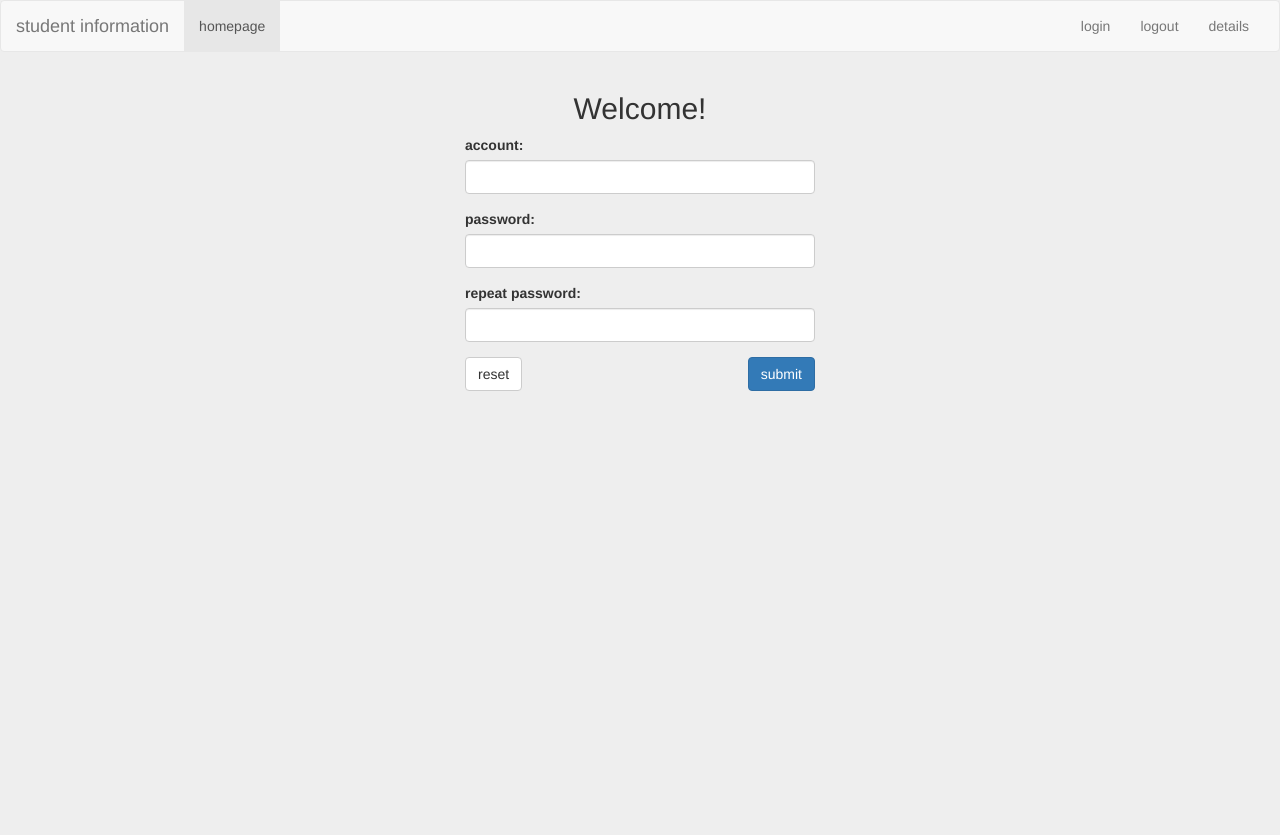
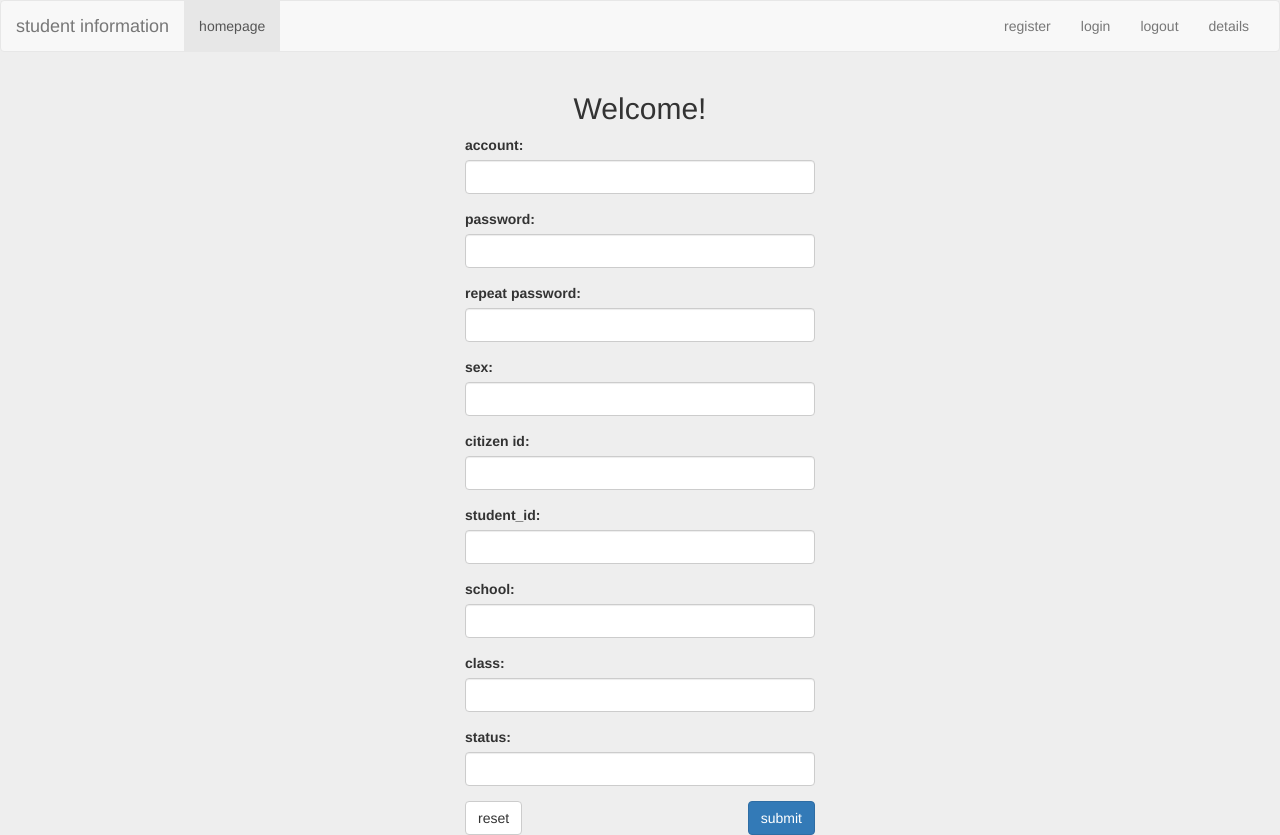
Before and after one commit to user1315492038/user1315492038, a Django app: template student/templates/student/register.html in a window 1280 px wide. Before the commit the page ends 391 px from the top, so only its background shows below. Run offline with Django 4.2, Linux system fonts and the light colour scheme; the template is opened without the code that fills it: values that come from a table or form of the project are taken from there, others are empty; some libraries are stand-ins or nearby versions.

Commit message:
Finished

```diff
--- a/student/forms.py
+++ b/student/forms.py
@@ -5,6 +5,12 @@ class UserForm(forms.Form):
     password = forms.CharField(label="password", max_length=18, widget=forms.PasswordInput(attrs={'class': 'form-control'}))
 
 class RegisterForm(forms.Form):
-    username = forms.CharField(label="account", max_length=16, widget=forms.TextInput(attrs={'class': 'form-control'}))
+    name = forms.CharField(label="account", max_length=10, widget=forms.TextInput(attrs={'class': 'form-control'}))
     password1 = forms.CharField(label="password", max_length=18, widget=forms.PasswordInput(attrs={'class': 'form-control'}))
     password2 = forms.CharField(label="repeat password", max_length=18, widget=forms.PasswordInput(attrs={'class': 'form-control'}))
+    sex = forms.CharField(label="sex", max_length=7, widget=forms.TextInput(attrs={'class': 'form-control'}))
+    citizen_id = forms.CharField(label="citizen id", max_length=18, widget=forms.TextInput(attrs={'class': 'form-control'}))
+    student_id = forms.CharField(label="student_id", max_length=19, widget=forms.TextInput(attrs={'class': 'form-control'}))
+    school = forms.CharField(label="school", max_length=7, widget=forms.TextInput(attrs={'class': 'form-control'}))
+    in_class = forms.CharField(label="class", max_length=7, widget=forms.TextInput(attrs={'class': 'form-control'}))
+    status = forms.CharField(label="status", max_length=7, widget=forms.TextInput(attrs={'class': 'form-control'}))
--- a/student/models.py
+++ b/student/models.py
@@ -9,7 +9,7 @@ class student_info(models.Model):
     student_id = models.CharField(max_length=19,unique=True)#学籍号
     school = models.CharField(max_length=20,default="")#学校
     in_class = models.CharField(max_length=10,default="")#规避关键字class,班级
-    status = models.CharField(max_length=10)#状态
+    status = models.CharField(max_length=10)#状态,1为在校
 
     password = models.CharField(max_length=18,default="123456")#用于登录的密码
 
--- a/student/templates/base.html
+++ b/student/templates/base.html
@@ -38,6 +38,7 @@
             <li class="active"><a href="/index/">homepage</a></li>
           </ul>
           <ul class="nav navbar-nav navbar-right">
+            <li><a href="/register/">register</a></li>
             <li><a href="/login/">login</a></li>
             <li><a href="/logout/">logout</a></li>
             <li><a href="/details/">details</a></li>
--- a/student/templates/student/register.html
+++ b/student/templates/student/register.html
@@ -18,8 +18,8 @@
 
             <h2 class="text-center">Welcome!</h2>
             <div class="form-group">
-                  {{ register_form.username.label_tag }}
-                  {{ register_form.username}}
+                {{ register_form.name.label_tag }}
+                {{ register_form.name}}
             </div>
             <div class="form-group">
                 {{ register_form.password1.label_tag }}
@@ -29,6 +29,30 @@
                 {{ register_form.password2.label_tag }}
                 {{ register_form.password2 }}
             </div>
+            <div class="form-group">
+                {{ register_form.sex.label_tag }}
+                {{ register_form.sex }}
+            </div>
+            <div class="form-group">
+                {{ register_form.citizen_id.label_tag }}
+                {{ register_form.citizen_id }}
+            </div>
+            <div class="form-group">
+                {{ register_form.student_id.label_tag }}
+                {{ register_form.student_id }}
+            </div>
+            <div class="form-group">
+                {{ register_form.school.label_tag }}
+                {{ register_form.school }}
+            </div>
+            <div class="form-group">
+                {{ register_form.in_class.label_tag }}
+                {{ register_form.in_class }}
+            </div>
+            <div class="form-group">
+                {{ register_form.status.label_tag }}
+                {{ register_form.status }}
+            </div>
 
             <button type="reset" class="btn btn-default pull-left">reset</button>
             <button type="submit" class="btn btn-primary pull-right">submit</button>
--- a/student/urls.py
+++ b/student/urls.py
@@ -7,8 +7,8 @@ urlpatterns = [
     path('index/',views.index),
     path('details/',views.details),
     path('login/',views.login),
-    path('logout/',views.logout)
-    #path('register/',views.register),
+    path('logout/',views.logout),
+    path('register/',views.register),
 ]
 
 if settings.DEBUG:
```
Also changed, not shown: student/views.py (+21 -6 lines). Lines whose indentation alone changed are shown as unchanged.
